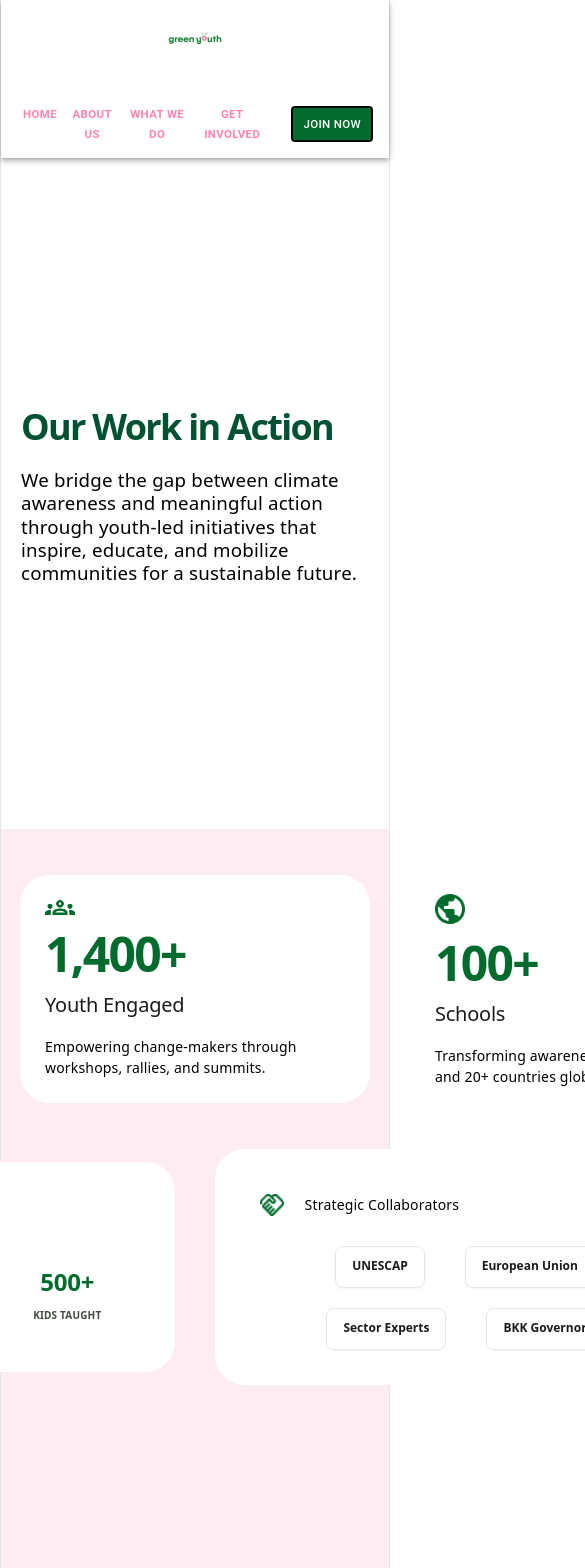
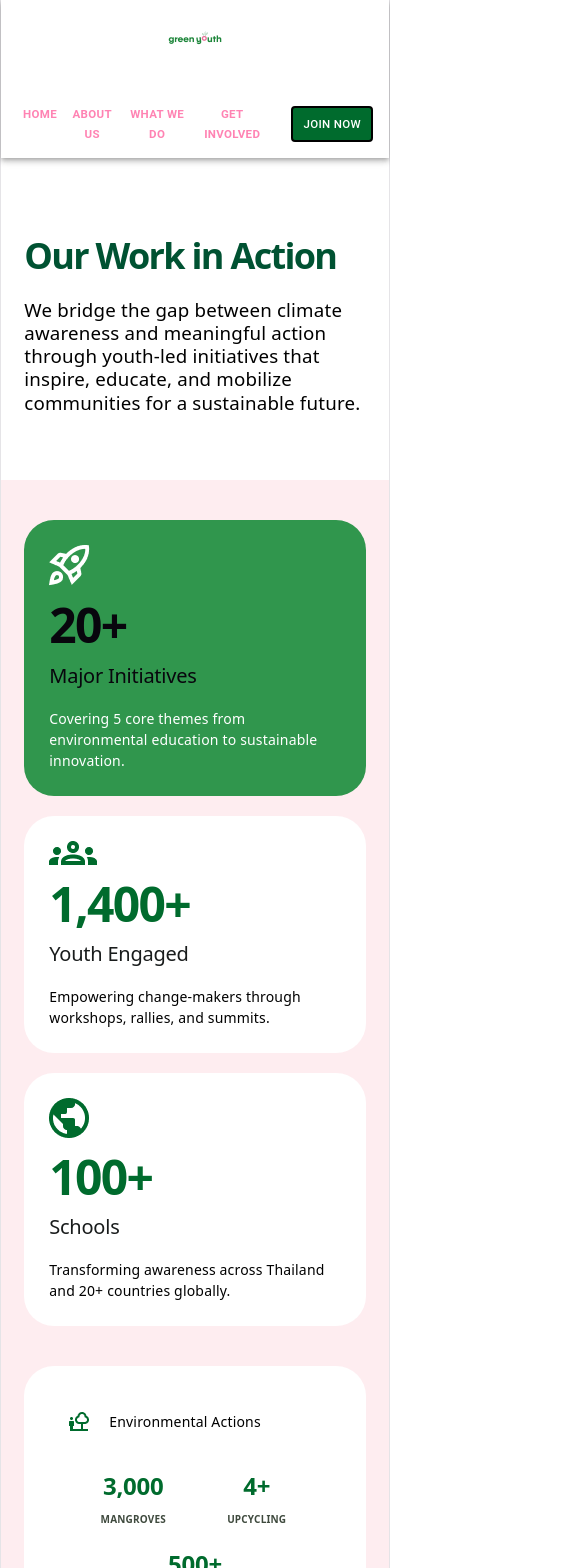
Before and after one commit to ItsMeSparker/Green_Youth_Website, a React (Vite) app: page /About_Us in a window 390 px wide. Shown: the top 1568 px of the page, 585 px wide, since content can reach past the window. Built offline with nearby package versions, Linux system fonts and the light colour scheme.

Commit message:
Used Co-Pilots to help optimized respondsive UI for all pages

```diff
--- a/src/About_Us.jsx
+++ b/src/About_Us.jsx
@@ -13,10 +13,10 @@ function About_Us() {
 
   return (
     <>
-    <div>
+    <div className="about-page">
         {/* First Section */}
-        <div style={{ minHeight: '70vh', display: 'flex', alignItems: 'center', justifyContent: 'left', padding: '40px 20px'}}>
-            <div style={{width: '600px', textAlign: 'left'}}>
+        <div className="about-intro" style={{ minHeight: '70vh', display: 'flex', alignItems: 'center', justifyContent: 'left', padding: '40px 20px'}}>
+          <div className="about-intro-copy" style={{width: '600px', textAlign: 'left'}}>
                 <h1 style={{color: '#005232', fontWeight: 'bold'}}>Our Work in Action</h1>
                 <h3 style={{color: 'black', fontWeight: 200}}> We bridge the gap between climate awareness and meaningful action through youth-led initiatives
                         that inspire, educate, and mobilize communities for a sustainable future.</h3>
@@ -24,11 +24,11 @@ function About_Us() {
         </div>
 
         {/* Second Section */}
-        <div style={{ minHeight: '200vh', display: 'flex', alignItems: 'center',
+        <div className="about-content" style={{ minHeight: '200vh', display: 'flex', alignItems: 'center',
             justifyContent: 'normal',  flexDirection: 'column', padding: '40px 20px',
             backgroundColor: '#FEEDF0'}}>
-            <div style={{ flexDirection: 'row', display: 'flex', alignItems: 'center', justifyContent: 'center', gap: '40px', marginBottom: '40px' }}>
-                <div style={{...styles.card, backgroundColor: '#30964D', color: '#FFFFFF'}}>
+            <div className="about-stat-grid" style={{ flexDirection: 'row', display: 'flex', alignItems: 'center', justifyContent: 'center', gap: '40px', marginBottom: '40px' }}>
+              <div className="about-card" style={{...styles.card, backgroundColor: '#30964D', color: '#FFFFFF'}}>
 
                     <div style={styles.iconPlaceholder}>
                       <img
@@ -46,7 +46,7 @@ function About_Us() {
                     </p>
                 </div>
 
-                <div style={styles.card}>
+                <div className="about-card" style={styles.card}>
                     <div style={styles.iconPlaceholder}>
                       <img
                         src={People}
@@ -64,7 +64,7 @@ function About_Us() {
                     </p>
                 </div>
 
-                <div style={styles.card}>
+                <div className="about-card" style={styles.card}>
                     <div style={styles.iconPlaceholder}>
                       <img
                         src={Earth}
@@ -84,11 +84,11 @@ function About_Us() {
                 </div>
             </div>
 
-            <div style={{ flexDirection: 'row', display: 'flex', alignItems: 'center', justifyContent: 'left', gap: '40px' }}>
+            <div className="about-detail-grid" style={{ flexDirection: 'row', display: 'flex', alignItems: 'center', justifyContent: 'left', gap: '40px' }}>
 
 
 
-                <div style={{...styles.card, width: '500px'}}>
+                <div className="about-detail-card" style={{...styles.card, width: '500px'}}>
                   <div style={{ display: 'flex', flexDirection: 'row', alignItems: 'center', gap: '20px', margin: '20px'  }}>
                     <img
                           src={Tree}
@@ -117,7 +117,7 @@ function About_Us() {
                 </div>
 
 
-                <div style={{...styles.card, width: '500px'}}>
+                <div className="about-detail-card" style={{...styles.card, width: '500px'}}>
                   <div style={{ display: 'flex', flexDirection: 'row', alignItems: 'center', gap: '20px', margin: '20px'  }}>
                   <img
                         src={ShakeHand}
--- a/src/App.css
+++ b/src/App.css
@@ -459,3 +459,185 @@ div.green_round_frame {
     min-height: 0;
   }
 }
+
+/* Secondary pages keep their existing content but adapt their fixed desktop rows. */
+.about-page,
+.what-we-do-page,
+.get-involved-page {
+  min-width: 0;
+  box-sizing: border-box;
+}
+
+.about-intro-copy,
+.about-stat-grid,
+.about-detail-grid,
+.what-we-do-column,
+.contact-info,
+.contact-form {
+  min-width: 0;
+}
+
+.about-intro-copy {
+  max-width: 600px;
+}
+
+.about-stat-grid,
+.about-detail-grid {
+  width: 100%;
+  max-width: 1140px;
+  flex-wrap: wrap;
+}
+
+.about-card,
+.about-detail-card {
+  flex: 1 1 300px;
+}
+
+.about-detail-card {
+  max-width: 500px;
+}
+
+.about-card img,
+.about-detail-card img {
+  max-width: 100%;
+  height: auto;
+}
+
+.what-we-do-columns {
+  max-width: 1200px;
+}
+
+.get-involved-page {
+  width: 100%;
+}
+
+.contact-info {
+  flex: 1 1 0;
+}
+
+.contact-form {
+  width: 100%;
+}
+
+.contact-form input,
+.contact-form textarea {
+  width: 100%;
+  max-width: 100%;
+  box-sizing: border-box;
+}
+
+@media (max-width: 700px) {
+  .about-intro {
+    min-height: auto !important;
+    padding: 56px 6% 48px !important;
+  }
+
+  .about-intro-copy {
+    width: 100% !important;
+  }
+
+  .about-intro-copy h1 {
+    font-size: 2.25rem;
+  }
+
+  .about-content {
+    min-height: auto !important;
+    padding: 40px 6% !important;
+  }
+
+  .about-stat-grid,
+  .about-detail-grid {
+    flex-direction: column !important;
+    gap: 20px !important;
+    align-items: stretch !important;
+  }
+
+  .about-card,
+  .about-detail-card {
+    width: 100% !important;
+    max-width: none !important;
+    max-height: none !important;
+    flex-basis: auto;
+  }
+
+  .about-card img,
+  .about-detail-card img {
+    width: auto !important;
+    max-width: 48px;
+    max-height: 48px;
+  }
+
+  .about-detail-card > div:last-child {
+    flex-wrap: wrap;
+    justify-content: space-between;
+    gap: 18px !important;
+  }
+
+  .about-detail-card > div:last-child > div {
+    flex: 1 1 70px;
+  }
+
+  .what-we-do-page > div:nth-child(2) {
+    margin-bottom: 40px !important;
+  }
+
+  .what-we-do-page > div:nth-child(2) h1 {
+    font-size: 2.15rem;
+  }
+
+  .what-we-do-columns {
+    flex-direction: column !important;
+    gap: 44px !important;
+    padding: 48px 6% !important;
+  }
+
+  .what-we-do-column {
+    width: 100%;
+    min-width: 0 !important;
+    max-width: none !important;
+  }
+
+  .what-we-do-column > div > h1 {
+    font-size: 2rem;
+  }
+
+  .what-we-do-column [style*="padding: 35px"] {
+    padding: 24px !important;
+  }
+
+  .get-involved-page {
+    flex-direction: column !important;
+    gap: 24px !important;
+    padding: 32px 6% !important;
+  }
+
+  .contact-info {
+    width: 100%;
+    max-width: none !important;
+    padding: 0 !important;
+  }
+
+  .contact-info > div:nth-child(2) {
+    margin: 10px 0 !important;
+  }
+
+  .contact-info h1 {
+    font-size: 2.15rem;
+  }
+
+  .contact-info h2 {
+    font-size: clamp(1rem, 5vw, 1.75rem) !important;
+    overflow-wrap: anywhere;
+  }
+
+  .contact-form {
+    max-width: none !important;
+    padding: 28px 20px !important;
+    border-radius: 28px !important;
+  }
+
+  .form-name-row {
+    flex-direction: column;
+    gap: 16px !important;
+  }
+}
--- a/src/Get_Involved.jsx
+++ b/src/Get_Involved.jsx
@@ -4,8 +4,8 @@ import Email from './assets/Email.png'
 
 function Get_Involved(){
     return(
-    <div style={{ display: 'flex', flexDirection: 'row', justifyContent: 'center', gap: '60px', padding: '50px', maxWidth: '1200px', margin: '0 auto' }}>
-    <div style={{alignItems: 'flex-start', justifyContent: 'flex-start', padding: '30px', maxWidth: '50%'}}>
+    <div className="get-involved-page" style={{ display: 'flex', flexDirection: 'row', justifyContent: 'center', gap: '60px', padding: '50px', maxWidth: '1200px', margin: '0 auto' }}>
+    <div className="contact-info" style={{alignItems: 'flex-start', justifyContent: 'flex-start', padding: '30px', maxWidth: '50%'}}>
 
         <div style={styles.round_frame}>
                 <h3 style={{ color: '#4E4447', margin: 0, fontSize: '16px' }}>IMPACT DRIVEN</h3>
@@ -41,9 +41,9 @@ function Get_Involved(){
     </div>
 
     {/* --- RIGHT SIDE: The Pink Form Card --- */}
-            <div style={styles.card}>
+            <div className="contact-form" style={styles.card}>
                 {/* Row 1: Name and Email */}
-                <div style={{ display: 'flex', gap: '20px', marginBottom: '20px' }}>
+                <div className="form-name-row" style={{ display: 'flex', gap: '20px', marginBottom: '20px' }}>
                     <div style={{ flex: 1, display: 'flex', flexDirection: 'column' }}>
                         <label style={styles.label}>Name</label>
                         <input type="text" placeholder="Jane Doe" style={styles.input} />
--- a/src/What_We_Do.jsx
+++ b/src/What_We_Do.jsx
@@ -2,7 +2,7 @@ import React from 'react';
 
 function What_We_Do() {
     return (
-        <div style={{ display: 'flex', flexDirection: 'column', alignItems: 'center', width: '100%', overflowX: 'hidden' }}>
+        <div className="what-we-do-page" style={{ display: 'flex', flexDirection: 'column', alignItems: 'center', width: '100%', overflowX: 'hidden' }}>
 
             {/* Top Header Section */}
             <div style={styles.round_frame}>
@@ -18,7 +18,7 @@ function What_We_Do() {
             </div>
 
             {/* Two-Column Section */}
-            <div style={{
+            <div className="what-we-do-columns" style={{
                 display: 'flex',
                 alignItems: 'flex-start', /* Aligns both columns to the top */
                 justifyContent: 'center',
@@ -32,7 +32,7 @@ function What_We_Do() {
             }}>
 
                 {/* Left Column: Join The Movement */}
-                <div style={{ flex: 1, minWidth: '320px', maxWidth: '500px', display: 'flex', flexDirection: 'column', gap: '30px' }}>
+                <div className="what-we-do-column" style={{ flex: 1, minWidth: '320px', maxWidth: '500px', display: 'flex', flexDirection: 'column', gap: '30px' }}>
                     <div>
                         <h1 style={{ color: '#005232', fontWeight: 700, margin: '0 0 15px 0' }}> Join The Movement </h1>
                         <p style={{ color: '#3F4942', fontSize: '16px', lineHeight: '1.5', margin: 0 }}> Be part of the frontline energy. We are building a global network of young leaders committed to tangible climate justice and environmental restoration.</p>
@@ -62,7 +62,7 @@ function What_We_Do() {
                 </div>
 
                 {/* Right Column: Collaborate With Us */}
-                <div style={{ flex: 1, minWidth: '320px', maxWidth: '600px', display: 'flex', flexDirection: 'column', gap: '30px' }}>
+                <div className="what-we-do-column" style={{ flex: 1, minWidth: '320px', maxWidth: '600px', display: 'flex', flexDirection: 'column', gap: '30px' }}>
                     <div>
                         <h1 style={{ color: '#005232', fontWeight: 700, margin: '0 0 15px 0' }}> Collaborate With Us </h1>
                         <p style={{ color: '#3F4942', fontSize: '16px', lineHeight: '1.5', margin: 0 }}> Are you a school, non-profit, or corporate partner? We work together with organizations to scale youth-led climate solutions and education.</p>
```
